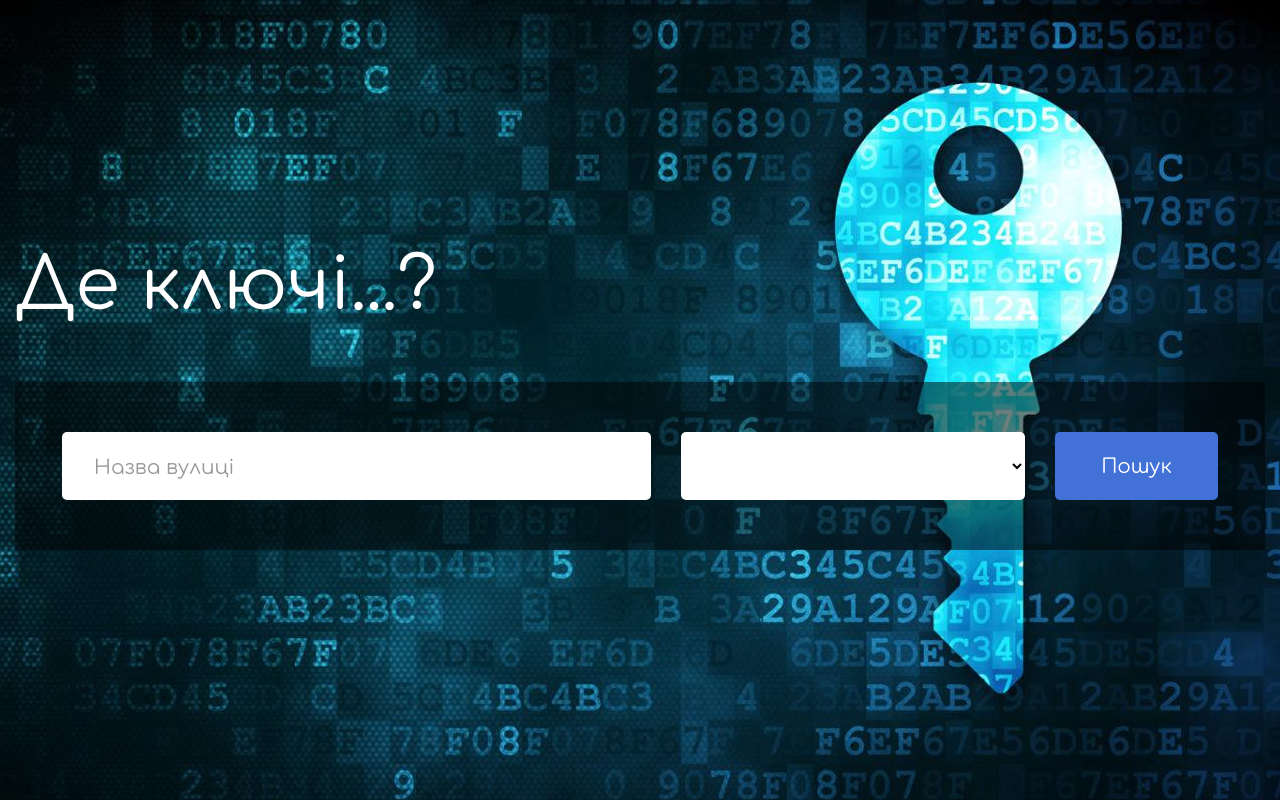
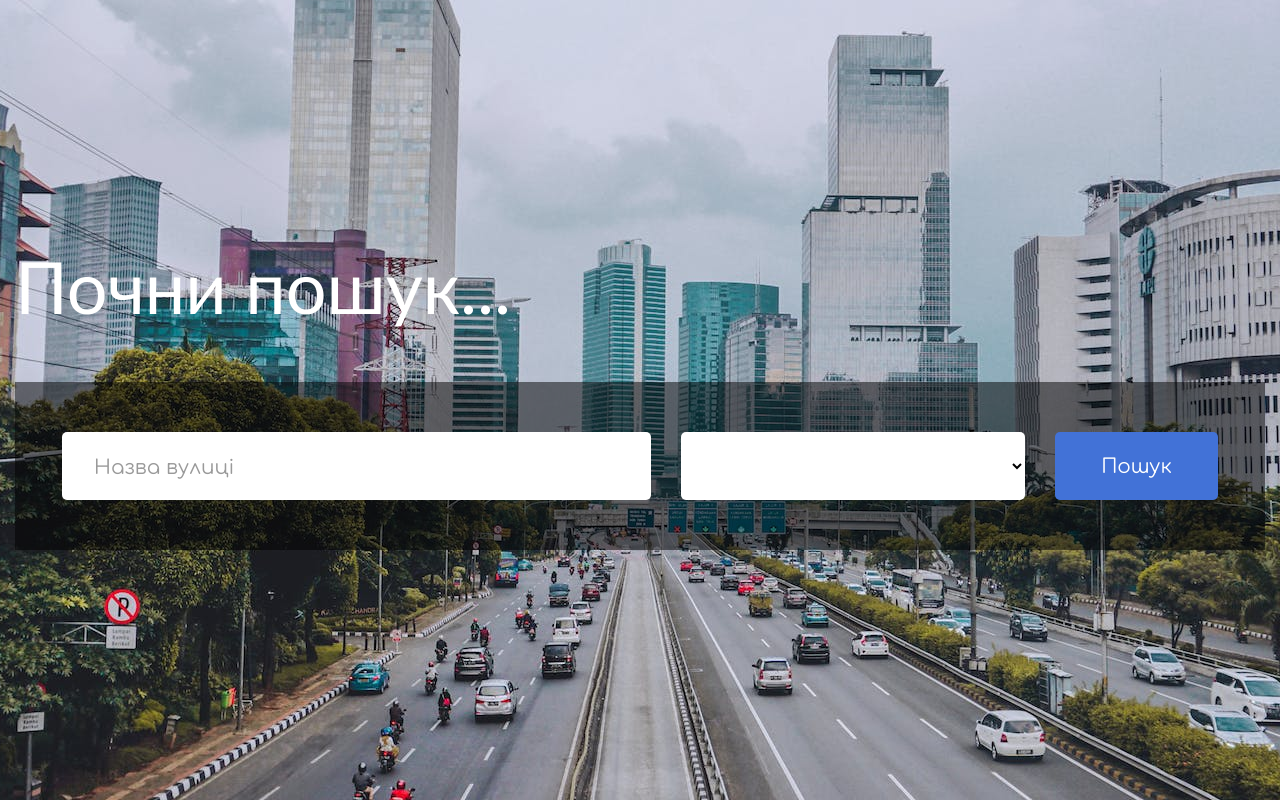
Before and after one commit to sergbondckua/internal_service_platform, a Django app: page / in a window 1280 px wide. Run offline with Django 4.2, Linux system fonts and the light colour scheme; lists and menus that the app fills with data are empty; parts of the project's set-up code (start-up, migrations or seed data) failed here and were passed over; some libraries are stand-ins or nearby versions.

Commit message:
fix frontend

```diff
--- a/search_keys/forms.py
+++ b/search_keys/forms.py
@@ -5,7 +5,6 @@ class CellSearchForm(forms.Form):
     """Form for searching for cell"""
 
     street_name = forms.CharField(
-        max_length=60,
         required=True,
         label="",
         widget=forms.TextInput(
@@ -17,7 +16,6 @@ class CellSearchForm(forms.Form):
         ),
     )
     street_id = forms.IntegerField(
-        max_value=5,
         label="",
         widget=forms.HiddenInput(),
     )
--- a/static/search_keys/css/main.css
+++ b/static/search_keys/css/main.css
@@ -461,10 +461,11 @@ legend {
     justify-content: center;
     -ms-flex-align: center;
     align-items: center;
-    font-family: 'Comfortaa', sans-serif;
+    /*font-family: 'Comfortaa', sans-serif;*/
+    font-family: Trebuchet MS,Tahoma,Verdana,Arial,sans-serif;
     color: #fff;
     background-size: cover;
-    background: url("../images/search_key.jpeg") center center;
+    background: url("../images/background.jpeg") center center;
     padding: 15px;
 }
 
--- a/static/search_keys/js/main.js
+++ b/static/search_keys/js/main.js
@@ -36,7 +36,7 @@ $(function () {
         buildingNumberSelect.empty();
 
         // Adding an empty element to the beginning of the list
-        buildingNumberSelect.append('<option value="" selected disabled>Виберіть номер будинку</option>');
+        buildingNumberSelect.append('<option value="" selected disabled>Номер</option>');
 
         // Fill select with house numbers
         $.ajax({
@@ -56,7 +56,6 @@ $(function () {
             }
         });
     }
-
 });
 
 // Function to clear the contents of the input field with id "id_street_name" and
@@ -66,3 +65,31 @@ function clearInput() {
     document.getElementById("id_building_number").value = "";
     document.getElementById("id_building_number").disabled = true;
 }
+
+// Modal dialog box search key
+$(function () {
+    $("#dialog-search-result").dialog({
+        modal: true,
+        autoOpen: true,
+        height: "auto",
+        width: "auto",
+        resizable: true,
+        show: {
+            effect: "fade",
+            duration: 1000
+        },
+        hide: {
+            effect: "fade",
+            duration: 500
+        },
+        buttons: [
+            {
+                text: "Дякую",
+                icon: "",
+                click: function () {
+                    $(this).dialog("close");
+                },
+            }
+        ],
+    });
+});
--- a/templates/search_key/base.html
+++ b/templates/search_key/base.html
@@ -1,24 +1,5 @@
 <!doctype html>
 {% load static %}
-{% load bootstrap5 %}
-
-{# Load CSS #}
-{% bootstrap_css %}
-<link rel="stylesheet" href="https://code.jquery.com/ui/1.13.2/themes/dark-hive/jquery-ui.css">
-<link href="https://fonts.googleapis.com/css?family=Comfortaa" rel="stylesheet"/>
-<link type="image/png" sizes="32x32" rel="icon" href="{% static 'search_keys/images/favicon.ico' %}">
-<link rel="stylesheet" href="{% static 'search_keys/css/main.css' %}">
-
-
-{# Load JavaScript #}
-{% bootstrap_javascript %}
-<script src="https://code.jquery.com/jquery-3.7.1.min.js"></script>
-<script src="https://code.jquery.com/ui/1.13.2/jquery-ui.js"></script>
-<script src="{% static 'search_keys/js/main.js' %}"></script>
-
-
-{# Display django.contrib.messages as Bootstrap alerts #}
-{% bootstrap_messages %}
 
 <html lang="uk">
 <head>
@@ -27,17 +8,25 @@
   <meta http-equiv="X-UA-Compatible" content="IE=edge"/>
   <meta name="author" content="sergbondckua@gmail.com">
   <title>{% block title %}{% endblock %} - Internal Service Platform</title>
+
+  {# Load CSS #}
+  <link type="image/png" sizes="32x32" rel="icon" href="{% static 'search_keys/images/favicon.ico' %}">
+  <link rel="stylesheet" href="https://code.jquery.com/ui/1.13.2/themes/redmond/jquery-ui.css">
+  <link href="https://fonts.googleapis.com/css?family=Comfortaa" rel="stylesheet"/>
+  <link rel="stylesheet" href="{% static 'search_keys/css/main.css' %}">
+
 </head>
 <body>
-{% block bootstrap5_content %}
-  {% autoescape off %}{% bootstrap_messages %}{% endautoescape %}
 
-  {# Content #}
-  <div class="s01">
-      {% block content %}{% endblock %}
-  </div>
+{# Content #}
+<div class="s01">
+  {% block content %}{% endblock %}
+</div>
 
-{% endblock %}
+{# Load JavaScript #}
+<script src="https://code.jquery.com/jquery-3.7.1.min.js"></script>
+<script src="https://code.jquery.com/ui/1.13.2/jquery-ui.js"></script>
+<script src="{% static 'search_keys/js/main.js' %}"></script>
 
 </body>
 </html>
--- a/templates/search_key/cell_info.html
+++ b/templates/search_key/cell_info.html
@@ -1,25 +1,35 @@
 {% extends "search_key/base.html" %}
-{% load bootstrap5 %}
 
 {% block title %}
   Search key
 {% endblock %}
 
 {% block content %}
-  {% bootstrap_form_errors form layout='inline' %}
-
   {#  Form #}
   <form method="get">
+
+    {# Show errors #}
+    {% if form.errors %}
+      <div class="ui-widget" style="margin-bottom: 20px;">
+        <div class="ui-state-error ui-corner-all" style="padding: 0 .7em;">
+          <p><span class="ui-icon ui-icon-alert" style="float: left; margin-right: .3em;"></span>
+            {{ form.errors }}
+          </p>
+        </div>
+      </div>
+    {% endif %}
+    {# End Show errors #}
+
     <fieldset>
       <legend>
-        Де ключі...?
+        Почни пошук...
       </legend>
     </fieldset>
     <div class="inner-form">
       <div class="input-field first-wrap">
         {{ form.street_name }}
       </div>
-      <div class="col-auto">
+      <div class="hidden">
         {{ form.street_id }}
       </div>
       <div class="input-field second-wrap">
@@ -30,47 +40,15 @@
       </div>
     </div>
   </form>
-  {#End form#}
+  {# End form #}
 
-  {#Result in Modal dialog#}
+  {# Result in Modal dialog #}
   {% for cell in cells %}
-    <div id="dialog-message" title="{{ cell }}">
-      <p class="text-center fs-1">{{ cell.cell }}<br>🔑</p>
-      <p class="text-center fs-5">{{ cell }}</p>
+    <div id="dialog-search-result" style="text-align: center;" title="🔍 Результат пошуку">
+      <h1>{{ cell.cell }}<br>🔑</h1>
+      {{ cell }}
     </div>
   {% endfor %}
-  {#End Modal dialog#}
-
-  <script>
-      $(function () {
-          $("#dialog-message").dialog({
-              modal: true,
-              autoOpen: true,
-              height: "auto",
-              resizable: true,
-              show: {
-                  effect: "fade",
-                  duration: 1000
-              },
-              hide: {
-                  effect: "fade",
-                  duration: 500
-              },
-              buttons: [
-                  {
-                      text: "Ok",
-                      icon: "ui-icon-plus",
-                      click: function () {
-                          $(this).dialog("close");
-                      },
-                  }
-              ],
-          });
-      });
-  </script>
-
-
-
-
+  {# End Modal dialog #}
 
 {% endblock %}
```
Also changed, not shown: static/search_keys/images/background.jpeg (added).
